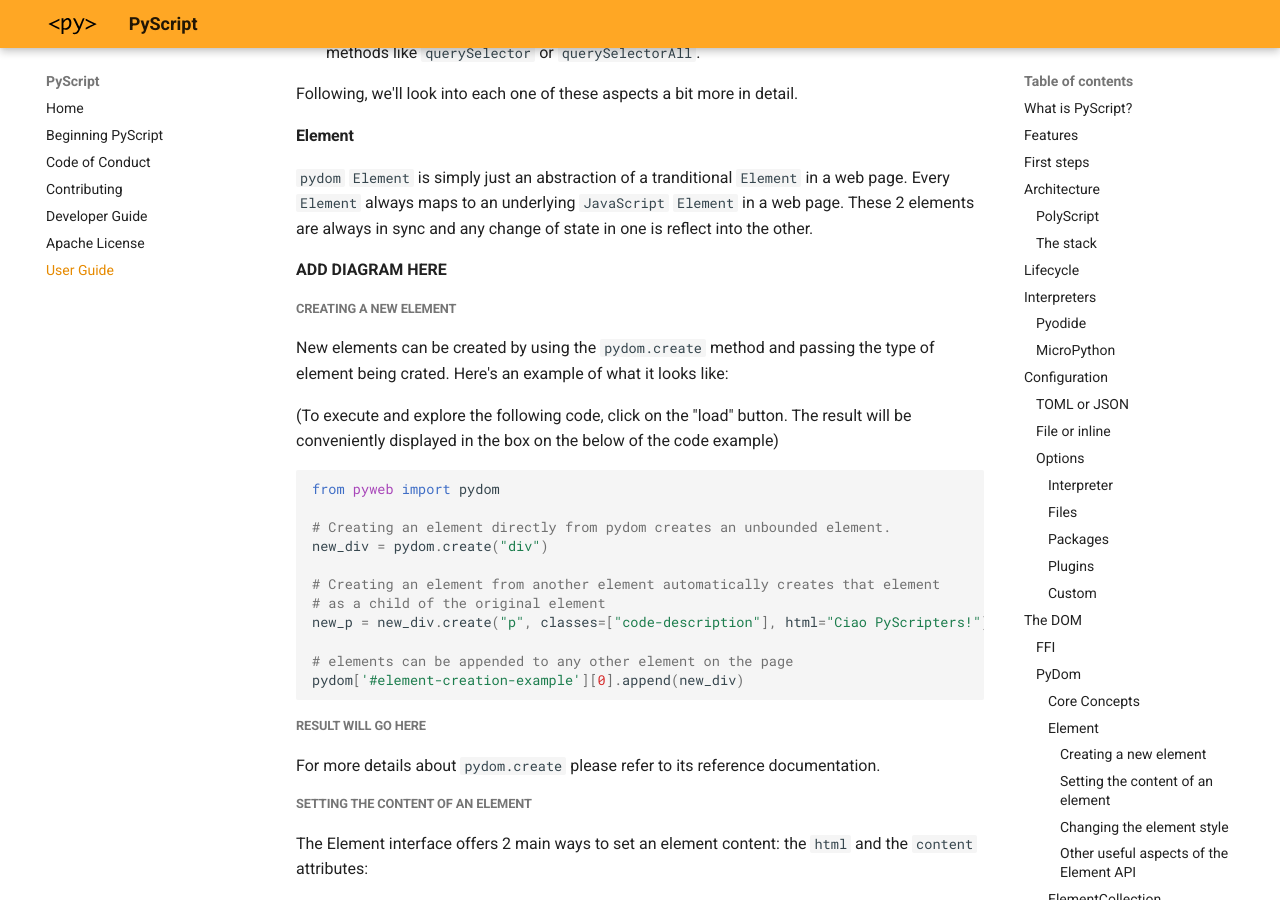
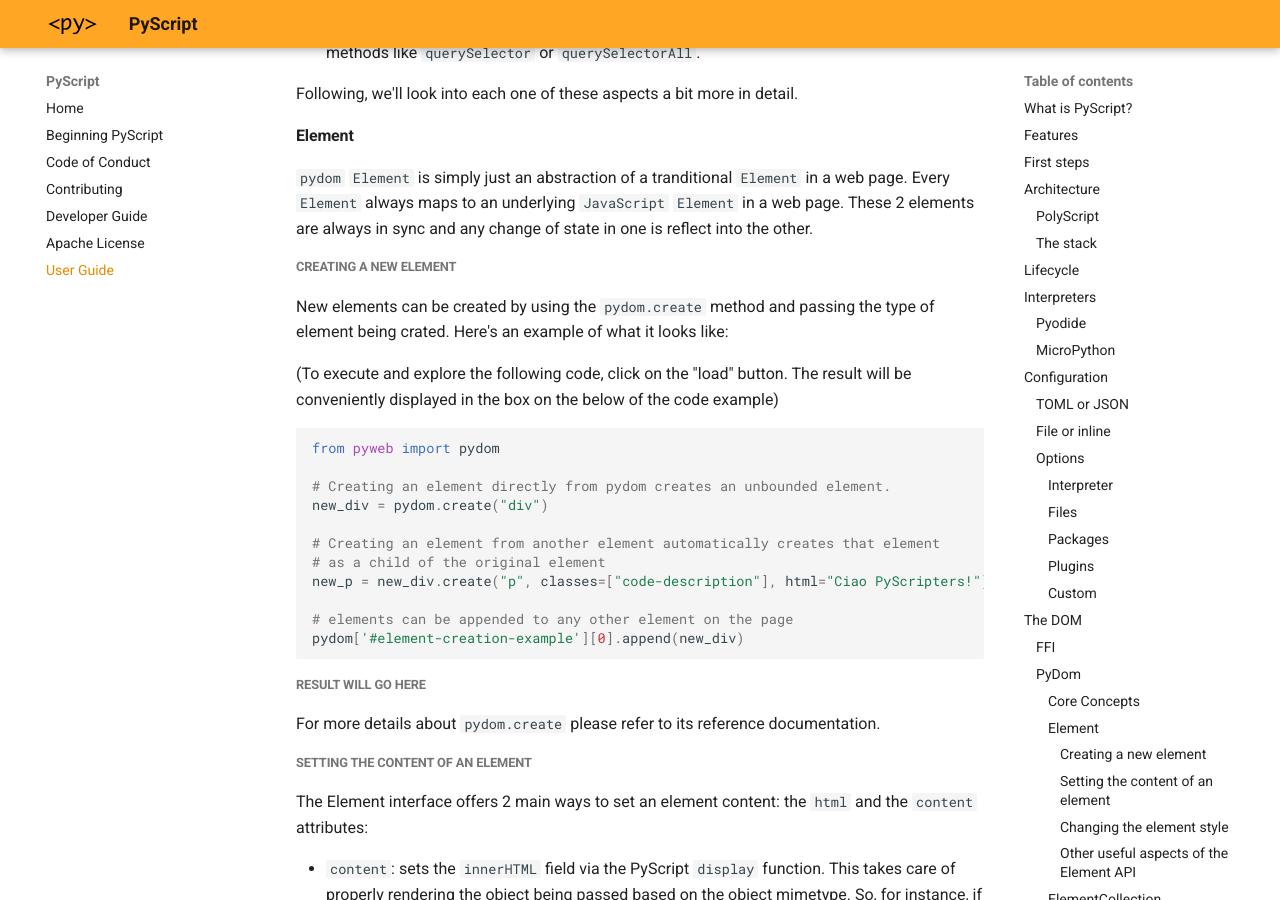
Before and after one commit to pyscript/docs, an MkDocs documentation site: the page built from docs/user-guide.md, in a window 1280 px wide and 900 px high, scrolled down 19786 px. Built offline with MkDocs 1.6.1 and Material for MkDocs 9.7.7, drawn with Linux system fonts in a browser that asks for light colours; the version menu is left out.

Commit message:
remove call for diagram

```diff
--- a/docs/user-guide.md
+++ b/docs/user-guide.md
@@ -966,8 +966,6 @@ Following, we'll look into each one of these aspects a bit more in detail.
 Every `Element` always maps to an underlying `JavaScript` `Element` in a web page. These 2
 elements are always in sync and any change of state in one is reflect into the other.
 
-__ADD DIAGRAM HERE__
-
 ##### Creating a new element
 
 New elements can be created by using the `pydom.create` method and passing the type of element
```
